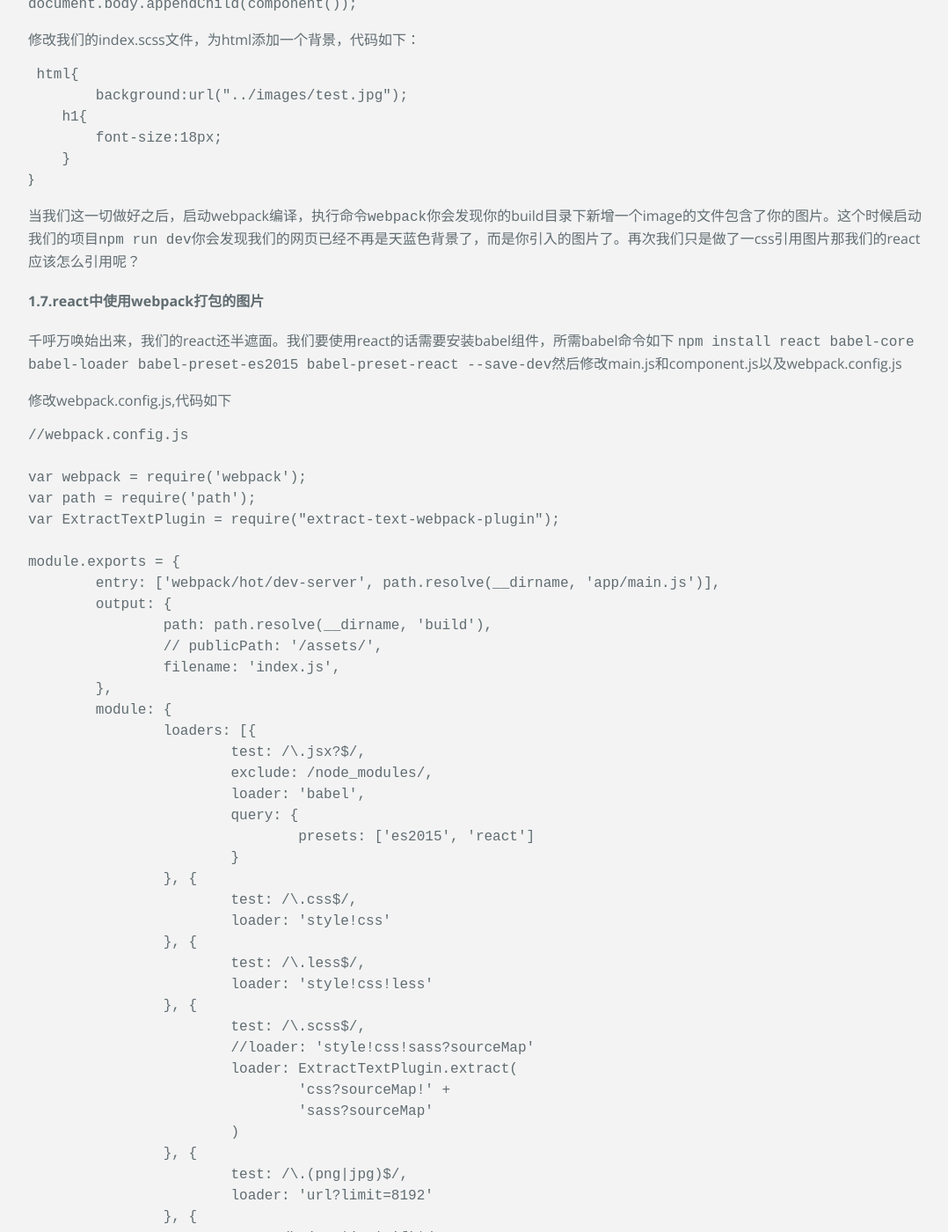
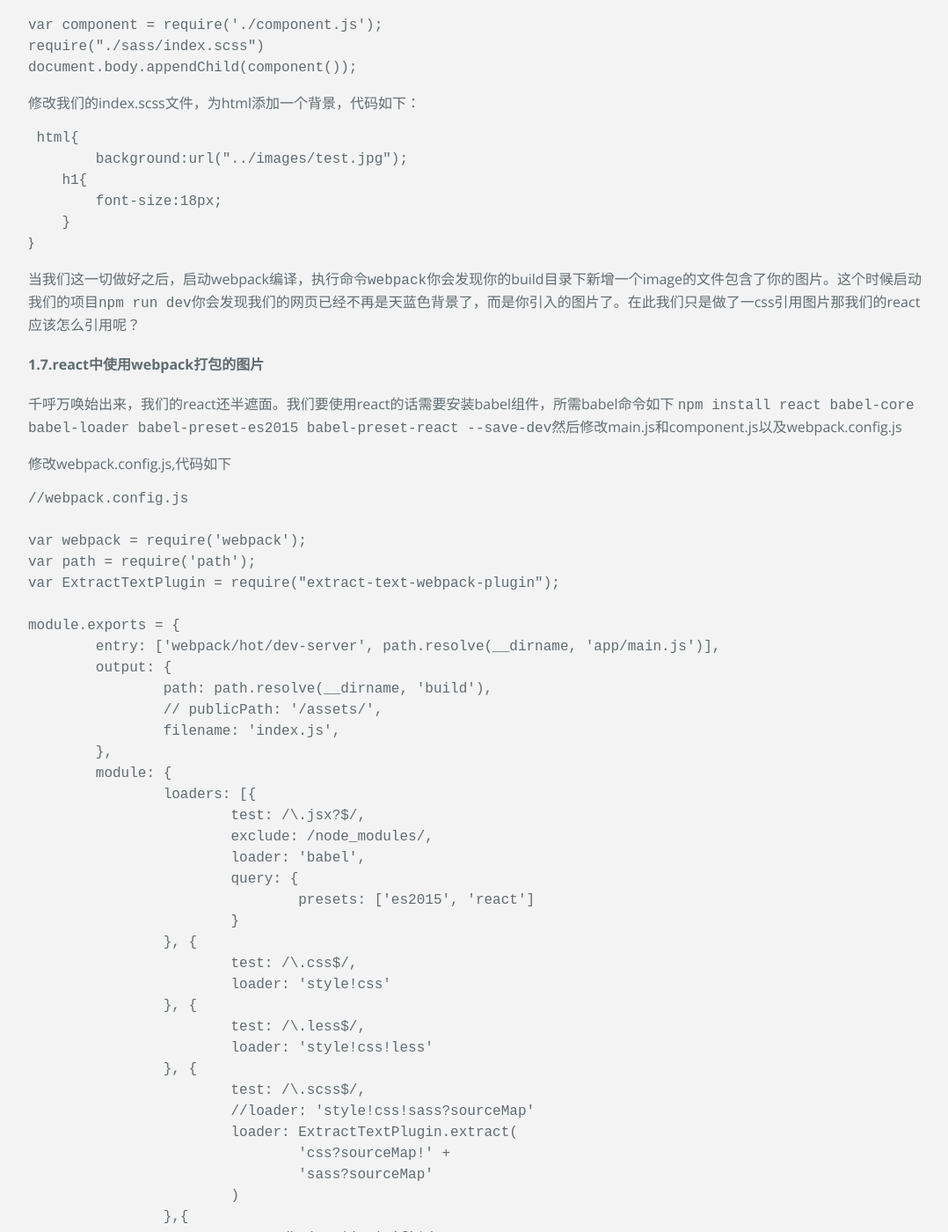
Before and after one commit to heimiao/heimao_blog, a Jekyll site: the page built from _posts/2016-12-07-webpack_teach.md, in a window 1280 px wide and 1400 px high, scrolled down 8069 px. Shown: the whole window at 88% size, without its empty margins (96-1174 px from the left). Built offline with Jekyll 4.4.1, drawn with Linux system fonts in a browser that asks for light colours; some of the changed text lies outside the part shown.

Commit message:
完善webpack搭建文档

```diff
--- a/_posts/2016-12-07-webpack_teach.md
+++ b/_posts/2016-12-07-webpack_teach.md
@@ -355,7 +358,7 @@
 	    }
 	｝
 
-当我们这一切做好之后，启动webpack编译，执行命令`webpack`你会发现你的build目录下新增一个image的文件包含了你的图片。这个时候启动我们的项目`npm run dev`你会发现我们的网页已经不再是天蓝色背景了，而是你引入的图片了。再次我们只是做了一css引用图片那我们的react应该怎么引用呢？
+当我们这一切做好之后，启动webpack编译，执行命令`webpack`你会发现你的build目录下新增一个image的文件包含了你的图片。这个时候启动我们的项目`npm run dev`你会发现我们的网页已经不再是天蓝色背景了，而是你引入的图片了。在此我们只是做了一css引用图片那我们的react应该怎么引用呢？
 
 #### 1.7.react中使用webpack打包的图片
 千呼万唤始出来，我们的react还半遮面。我们要使用react的话需要安装babel组件，所需babel命令如下
@@ -397,10 +400,7 @@
 					'css?sourceMap!' +
 					'sass?sourceMap'
 				)
-			}, {
-				test: /\.(png|jpg)$/,
-				loader: 'url?limit=8192'
-			}, {
+			},{
 				test: /\.(png|jpg|gif)$/,
 				loader: 'url?limit=8192&name=images/[hash:8].[name].[ext]'
 			}]
```
Also changed, not shown: other parts of _posts/2016-12-07-webpack_teach.md (+5 -2 lines).
